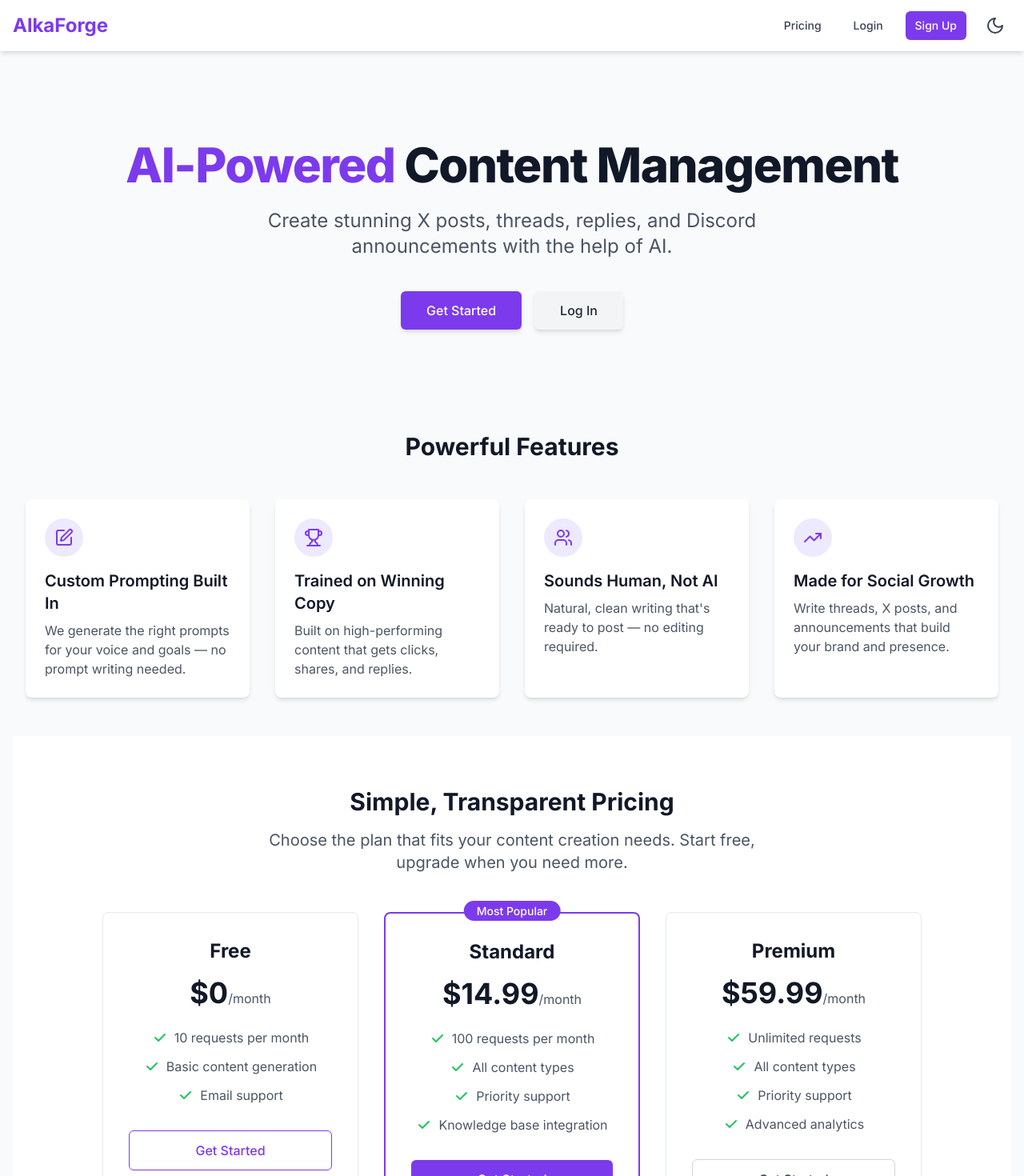
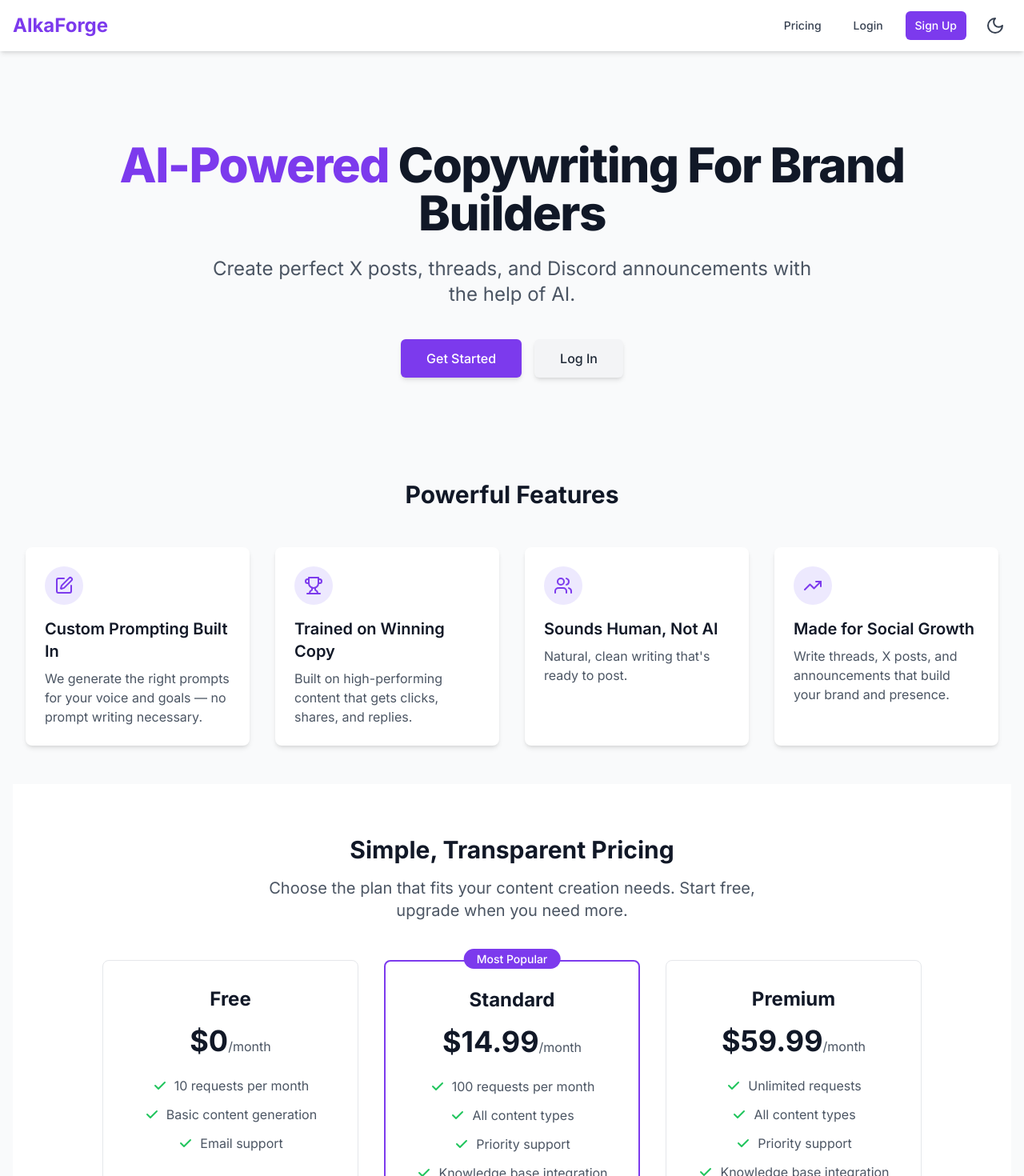
Before and after one commit to BlockonautAlchemist/AlkaForge, a Next.js app: page / in a window 1280 px wide. Shown: the top 1470 px of the page at 80% size. Built offline with nearby package versions, Linux system fonts and the light colour scheme; no server answers.

Commit message:
updated homepage copy

```diff
--- a/src/app/page.tsx
+++ b/src/app/page.tsx
@@ -53,10 +53,10 @@ export default function Home() {
       <section className="py-12 md:py-20">
         <div className="container mx-auto text-center px-4">
           <h1 className="text-4xl md:text-6xl font-extrabold tracking-tight text-gray-900 dark:text-white mb-6">
-            <span className="text-primary-600 dark:text-primary-400">AI-Powered</span> Content Management
+            <span className="text-primary-600 dark:text-primary-400">AI-Powered</span> Copywriting For Brand Builders
           </h1>
           <p className="text-xl md:text-2xl text-gray-600 dark:text-gray-300 max-w-3xl mx-auto mb-10">
-            Create stunning X posts, threads, replies, and Discord announcements with the help of AI.
+            Create perfect X posts, threads, and Discord announcements with the help of AI.
           </p>
           <div className="flex flex-col sm:flex-row justify-center gap-4">
             {user ? (
@@ -110,7 +110,7 @@ export default function Home() {
               </div>
               <h3 className="text-xl font-semibold text-gray-900 dark:text-white mb-2">Custom Prompting Built In</h3>
               <p className="text-gray-600 dark:text-gray-300">
-                We generate the right prompts for your voice and goals — no prompt writing needed.
+                We generate the right prompts for your voice and goals — no prompt writing necessary.
               </p>
             </div>
 
@@ -132,7 +132,7 @@ export default function Home() {
               </div>
               <h3 className="text-xl font-semibold text-gray-900 dark:text-white mb-2">Sounds Human, Not AI</h3>
               <p className="text-gray-600 dark:text-gray-300">
-                Natural, clean writing that's ready to post — no editing required.
+                Natural, clean writing that's ready to post.
               </p>
             </div>
 
@@ -334,7 +334,7 @@ export default function Home() {
                   <svg className="w-5 h-5 text-green-500 mr-2" fill="currentColor" viewBox="0 0 20 20">
                     <path fillRule="evenodd" d="M16.707 5.293a1 1 0 010 1.414l-8 8a1 1 0 01-1.414 0l-4-4a1 1 0 011.414-1.414L8 12.586l7.293-7.293a1 1 0 011.414 0z" clipRule="evenodd" />
                   </svg>
-                  <span className="text-gray-600 dark:text-gray-300">Advanced analytics</span>
+                  <span className="text-gray-600 dark:text-gray-300">Knowledge base integration</span>
                 </li>
               </ul>
               {planStatus.isCurrent && (
--- a/src/app/pricing/page.tsx
+++ b/src/app/pricing/page.tsx
@@ -100,7 +100,7 @@ export default function PricingPage() {
         'Priority support',
         'Knowledge base integration',
         'Custom templates',
-        'API access'
+        'API access (Coming Soon)'
       ],
       limitations: [],
       buttonText: 'Choose Premium',
```
